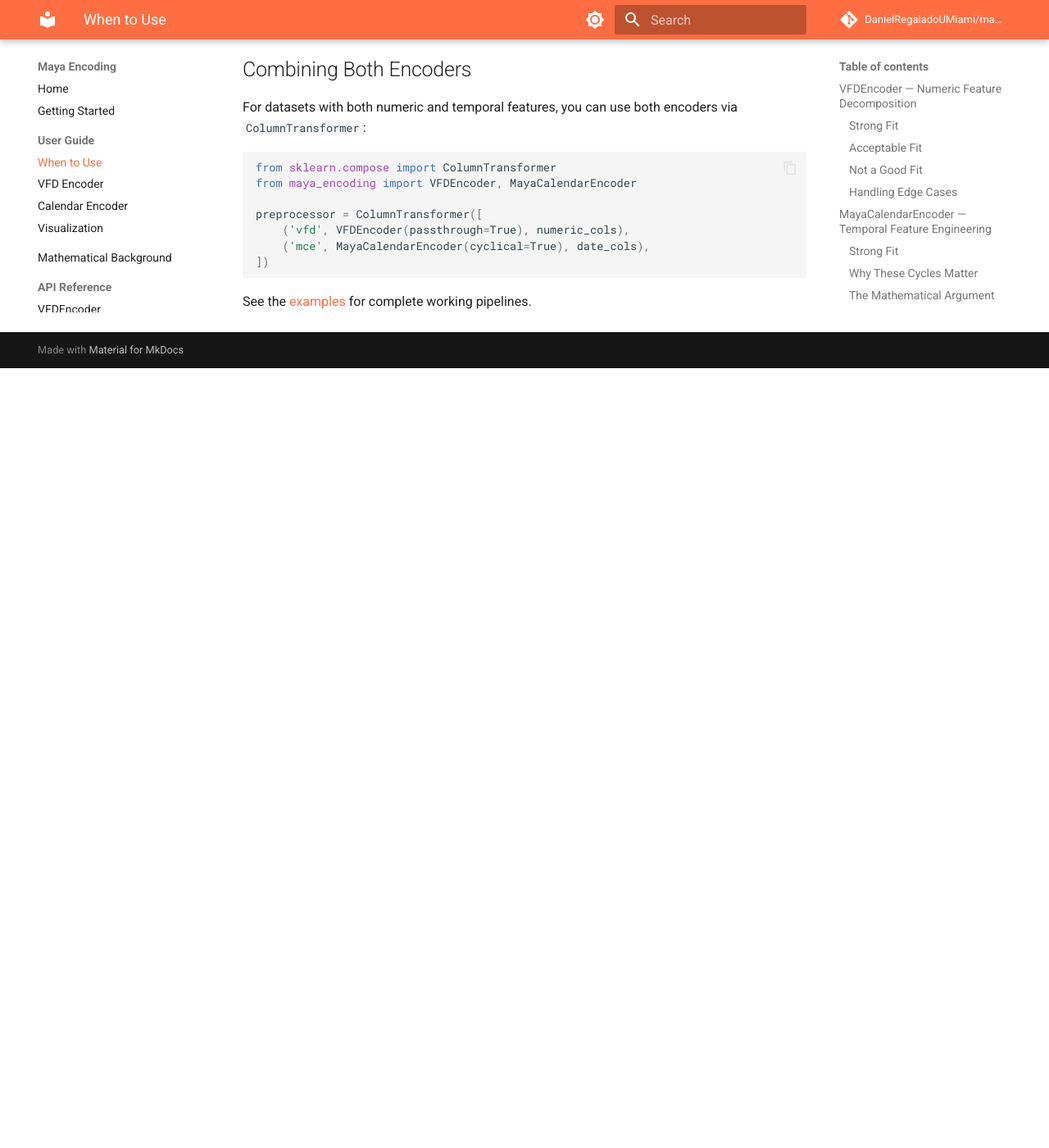
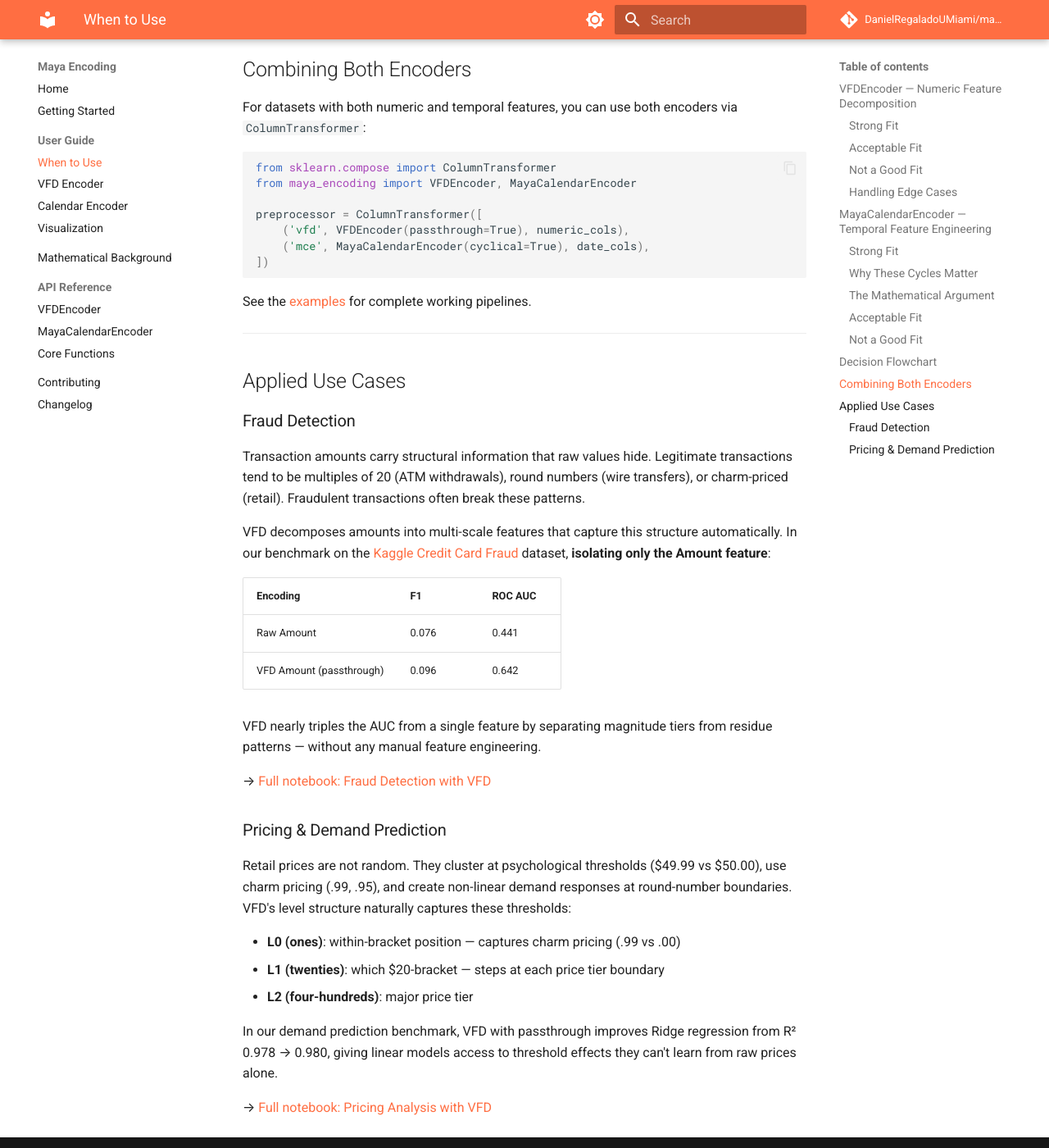
Before and after one commit to DanielRegaladoUMiami/maya-encoding, an MkDocs documentation site: the page built from docs/guide/when-to-use.md, in a window 1280 px wide and 1400 px high, scrolled down 4131 px. Shown: the whole window at 82% size. Built offline with MkDocs 1.6.1 and Material for MkDocs 9.7.7, drawn with Linux system fonts in a browser that asks for light colours; comment, search, counter and statistics services are not loaded; before the commit the page ends 4580 px from its top, so only the background shows below that.

Commit message:
docs: add fraud detection and pricing analysis notebooks
New examples:
- 05_fraud_detection.ipynb: VFD for anomaly detection on Kaggle credit
  card fraud dataset. Amount-only test shows AUC 0.44→0.64 with VFD.
  Auto-downloads and samples dataset via kagglehub.
- 06_pricing_analysis.ipynb: VFD for demand prediction with synthetic
  pricing data. Demonstrates threshold capture at $20 boundaries and
  charm pricing pattern separation.

Updated docs/guide/when-to-use.md with Applied Use Cases section
linking to both notebooks with benchmark results.

Co-Authored-By: Claude Opus 4.6 <noreply@anthropic.com>

````diff
--- a/docs/guide/when-to-use.md
+++ b/docs/guide/when-to-use.md
@@ -155,3 +155,34 @@ preprocessor = ColumnTransformer([
 ```
 
 See the [examples](https://github.com/DanielRegaladoUMiami/maya-encoding/tree/main/examples) for complete working pipelines.
+
+---
+
+## Applied Use Cases
+
+### Fraud Detection
+
+Transaction amounts carry structural information that raw values hide. Legitimate transactions tend to be multiples of 20 (ATM withdrawals), round numbers (wire transfers), or charm-priced (retail). Fraudulent transactions often break these patterns.
+
+VFD decomposes amounts into multi-scale features that capture this structure automatically. In our benchmark on the [Kaggle Credit Card Fraud](https://www.kaggle.com/mlg-ulb/creditcardfraud) dataset, **isolating only the Amount feature**:
+
+| Encoding | F1 | ROC AUC |
+|----------|-----|---------|
+| Raw Amount | 0.076 | 0.441 |
+| VFD Amount (passthrough) | 0.096 | 0.642 |
+
+VFD nearly triples the AUC from a single feature by separating magnitude tiers from residue patterns — without any manual feature engineering.
+
+→ [Full notebook: Fraud Detection with VFD](https://github.com/DanielRegaladoUMiami/maya-encoding/blob/main/examples/05_fraud_detection.ipynb)
+
+### Pricing & Demand Prediction
+
+Retail prices are not random. They cluster at psychological thresholds ($49.99 vs $50.00), use charm pricing (.99, .95), and create non-linear demand responses at round-number boundaries. VFD's level structure naturally captures these thresholds:
+
+- **L0 (ones)**: within-bracket position — captures charm pricing (.99 vs .00)
+- **L1 (twenties)**: which $20-bracket — steps at each price tier boundary
+- **L2 (four-hundreds)**: major price tier
+
+In our demand prediction benchmark, VFD with passthrough improves Ridge regression from R² 0.978 → 0.980, giving linear models access to threshold effects they can't learn from raw prices alone.
+
+→ [Full notebook: Pricing Analysis with VFD](https://github.com/DanielRegaladoUMiami/maya-encoding/blob/main/examples/06_pricing_analysis.ipynb)
````
Also changed, not shown: 3 other files.
